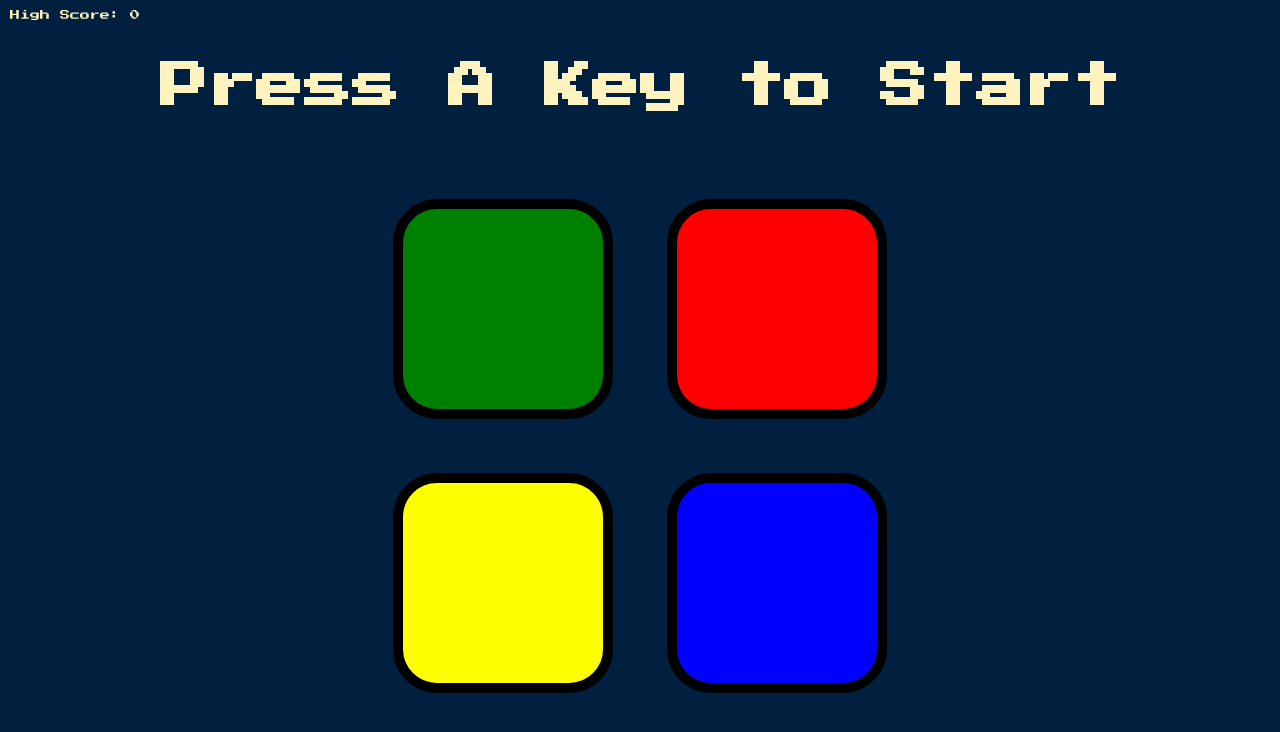
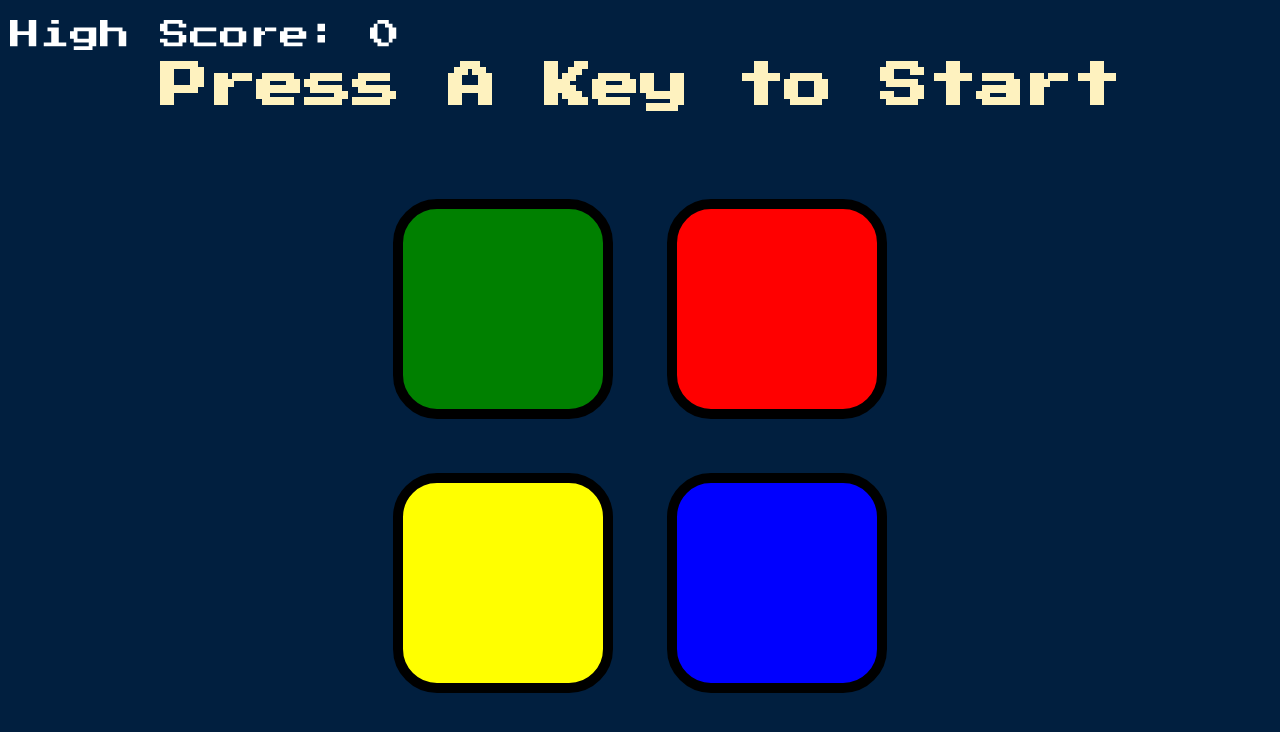
Before and after one commit to mdparvezmussaruf/simons-game, a plain HTML site: page index.html in a window 1280 px wide. Drawn offline with nearby package versions, Linux system fonts and the light colour scheme.

Commit message:
Update styles.css

```diff
--- a/styles.css
+++ b/styles.css
@@ -11,10 +11,10 @@ body {
 }
 #high-score {
   position: fixed;
-  top: 10px;
+  top: 20px;
   left: 10px;
-  font-size: 10px;
-  color: #FEF2BF;
+  font-size: 30px;
+  color: #FFFFFF;
   font-family: 'Press Start 2P', cursive;
   z-index: 10;
 }
```
